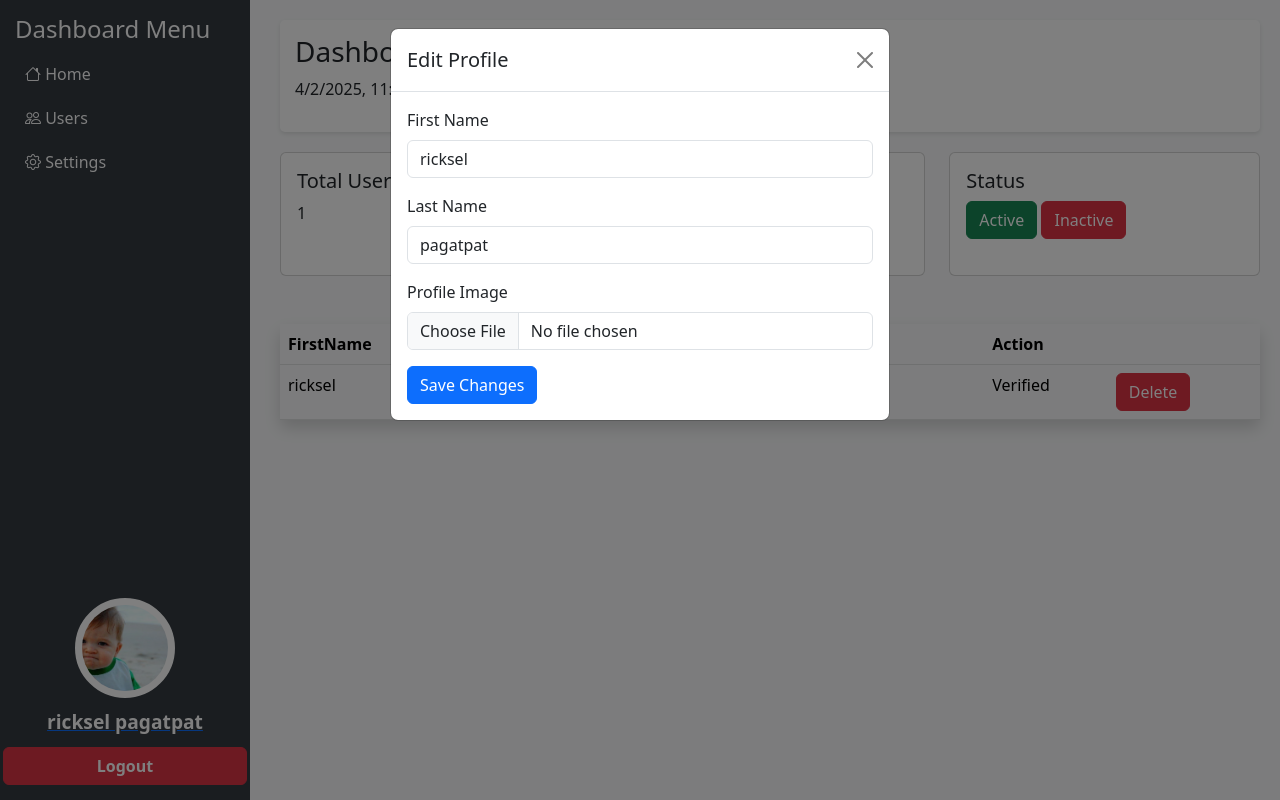
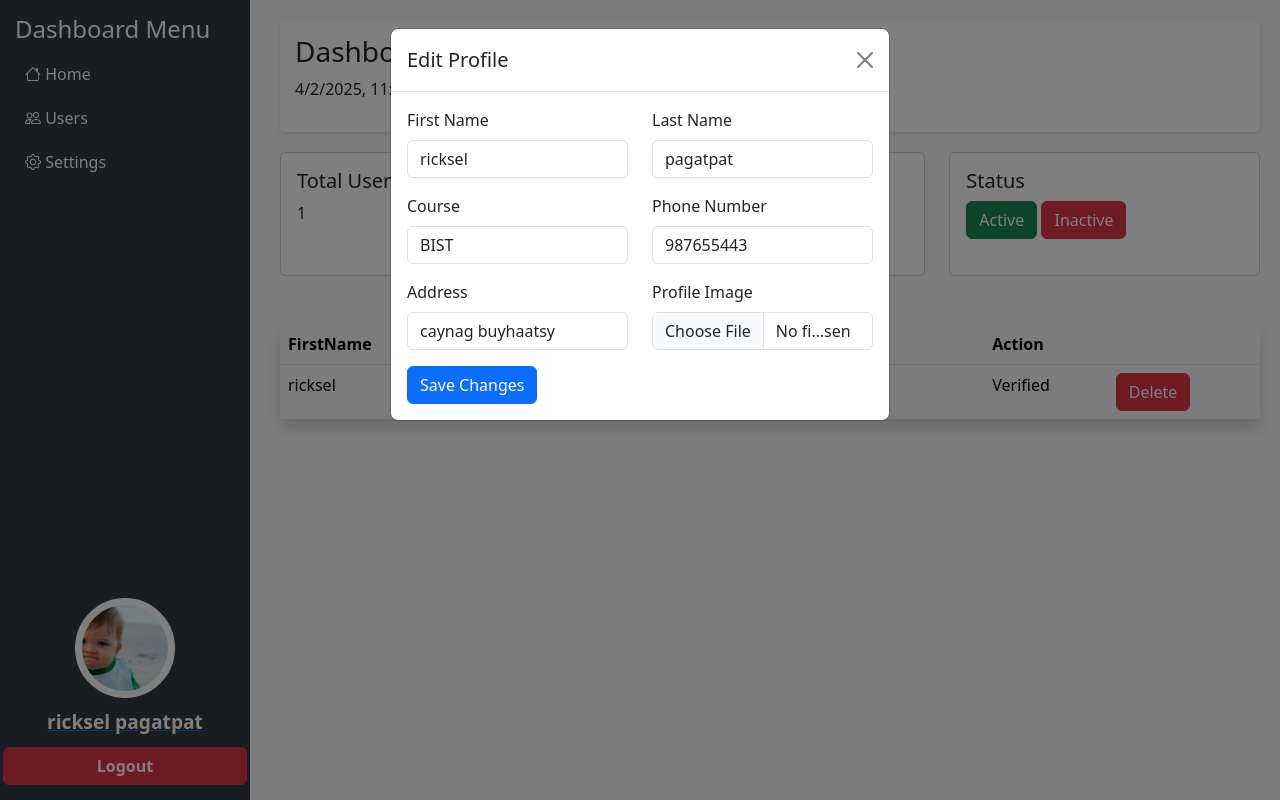
Before and after one commit to 0nlooker-max/Road-to-javaScript, a PHP site: page /JavaScript/dashboard.php in a window 1280 px wide, after a click that opens the changed part. Run offline with PHP 8.4, Linux system fonts and the light colour scheme; a user stored in the database is signed in; data comes from the database, SQL or seed files in the repository.

Commit message:
major ajustment

```diff
--- a/dashboard.js
+++ b/dashboard.js
@@ -29,6 +29,7 @@ $.ajax({
     console.error("Response Text:", jqXHR.responseText); // Log the response text for debugging
     alert("Failed to load table data. Please try again.");
 });
+
 $(document).ready(function () {
     // Handle profile edit form submission
     $("#editProfileForm").on("submit", function (event) {
@@ -36,7 +37,7 @@ $(document).ready(function () {
         let formData = new FormData(this);
 
         $.ajax({
-            url: "edit_profile.php", // Backend script to handle profile updates
+            url: "edit_profile.php",
             type: "POST",
             data: formData,
             processData: false,
@@ -44,13 +45,13 @@ $(document).ready(function () {
             dataType: "json"
         }).done(function (response) {
             if (response.res === "success") {
-                alert("Profile updated successfully!");
+                alert(response.msg); // Show success message
                 location.reload(); // Reload the page to reflect changes
             } else {
-                alert("Error: " + response.msg);
+                alert("Error: " + response.msg); // Show error message
             }
-        }).fail(function () {
-            alert("An error occurred while updating the profile.");
+        }).fail(function (jqXHR, textStatus, errorThrown) {
+            alert("An error occurred: " + textStatus + " - " + errorThrown);
         });
     });
 });
--- a/dashboard.php
+++ b/dashboard.php
@@ -19,7 +19,7 @@ require 'connection.php';
 
 // Fetch user details from the database
 try {
-    $stmt = $connection->prepare("SELECT first_name, last_name, profile_image FROM users WHERE student_id = :user_id");
+    $stmt = $connection->prepare("SELECT first_name, last_name, course, phone_number, user_address, profile_image FROM users WHERE student_id = :user_id");
     $stmt->bindParam(':user_id', $user_id);
     $stmt->execute();
     $user = $stmt->fetch(PDO::FETCH_ASSOC);
@@ -27,15 +27,24 @@ try {
     if ($user) {
         $first_name = $user['first_name'];
         $last_name = $user['last_name'];
+        $course = $user['course'];
+        $phone_number = $user['phone_number'];
+        $user_address = $user['user_address'];
         $profile_image = $user['profile_image'] ? $user['profile_image'] : '\profiles\fighting meme.webp'; // Default image if none is set
     } else {
         $first_name = "Unknown";
         $last_name = "User";
+        $course = "";
+        $phone_number = "";
+        $user_address = "";
         $profile_image = '\profiles\fighting meme.webp'; // Default image
     }
 } catch (Exception $e) {
     $first_name = "Error";
     $last_name = "User";
+    $course = "";
+    $phone_number = "";
+    $user_address = "";
     $profile_image = '\profiles\fighting meme.webp'; // Default image
 }
 
@@ -139,6 +148,7 @@ try {
                 </table>
             </div>
         </div>
+
         <!-- Profile Edit Modal -->
         <div class="modal fade" id="editProfileModal" tabindex="-1" aria-labelledby="editProfileModalLabel" aria-hidden="true">
             <div class="modal-dialog">
@@ -149,17 +159,35 @@ try {
                     </div>
                     <div class="modal-body">
                         <form id="editProfileForm">
-                            <div class="mb-3">
+                            <div class="row">
+                                <div class="mb-3 col">
                                     <label for="editFirstName" class="form-label">First Name</label>
                                     <input type="text" class="form-control" id="editFirstName" name="first_name" value="<?php echo htmlspecialchars($first_name); ?>" required>
                                 </div>
-                            <div class="mb-3">
+                                <div class="mb-3 col">
                                     <label for="editLastName" class="form-label">Last Name</label>
                                     <input type="text" class="form-control" id="editLastName" name="last_name" value="<?php echo htmlspecialchars($last_name); ?>" required>
                                 </div>
-                            <div class="mb-3">
+                            </div>
+                            <div class="row">
+                                <div class="mb-3 col">
+                                    <label for="editCourse" class="form-label">Course</label>
+                                    <input type="text" class="form-control" id="editCourse" name="course" value="<?php echo htmlspecialchars($course); ?>" required>
+                                </div>
+                                <div class="mb-3 col">
+                                    <label for="editPnum" class="form-label">Phone Number</label>
+                                    <input type="text" class="form-control" id="editPnum" name="phone_number" value="<?php echo htmlspecialchars($phone_number); ?>" required>
+                                </div>
+                            </div>
+                            <div class="row">
+                                <div class="mb-3 col">
+                                    <label for="editAddress" class="form-label">Address</label>
+                                    <input type="text" class="form-control" id="editAddress" name="user_address" value="<?php echo htmlspecialchars($user_address); ?>" required>
+                                </div>
+                                <div class="mb-3 col">
                                     <label for="editProfileImage" class="form-label">Profile Image</label>
                                     <input type="file" class="form-control" id="editProfileImage" name="profile_image">
+                                </div>
                             </div>
                             <button type="submit" class="btn btn-primary">Save Changes</button>
                         </form>
```
Also changed, not shown: edit_profile.php (+48 -20 lines), profiles/gderbc3rqpk47k3aaq05d4nqmo.png (added). Lines whose indentation alone changed are shown as unchanged.
